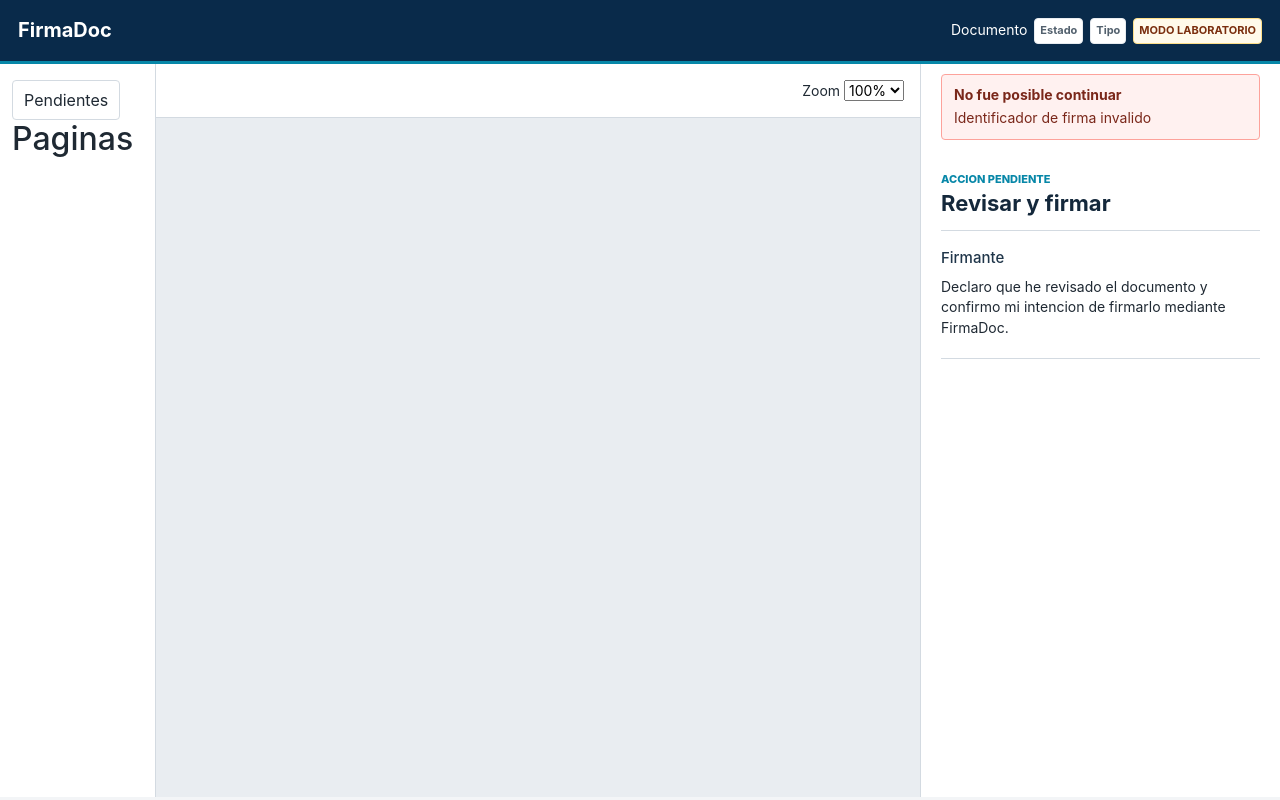
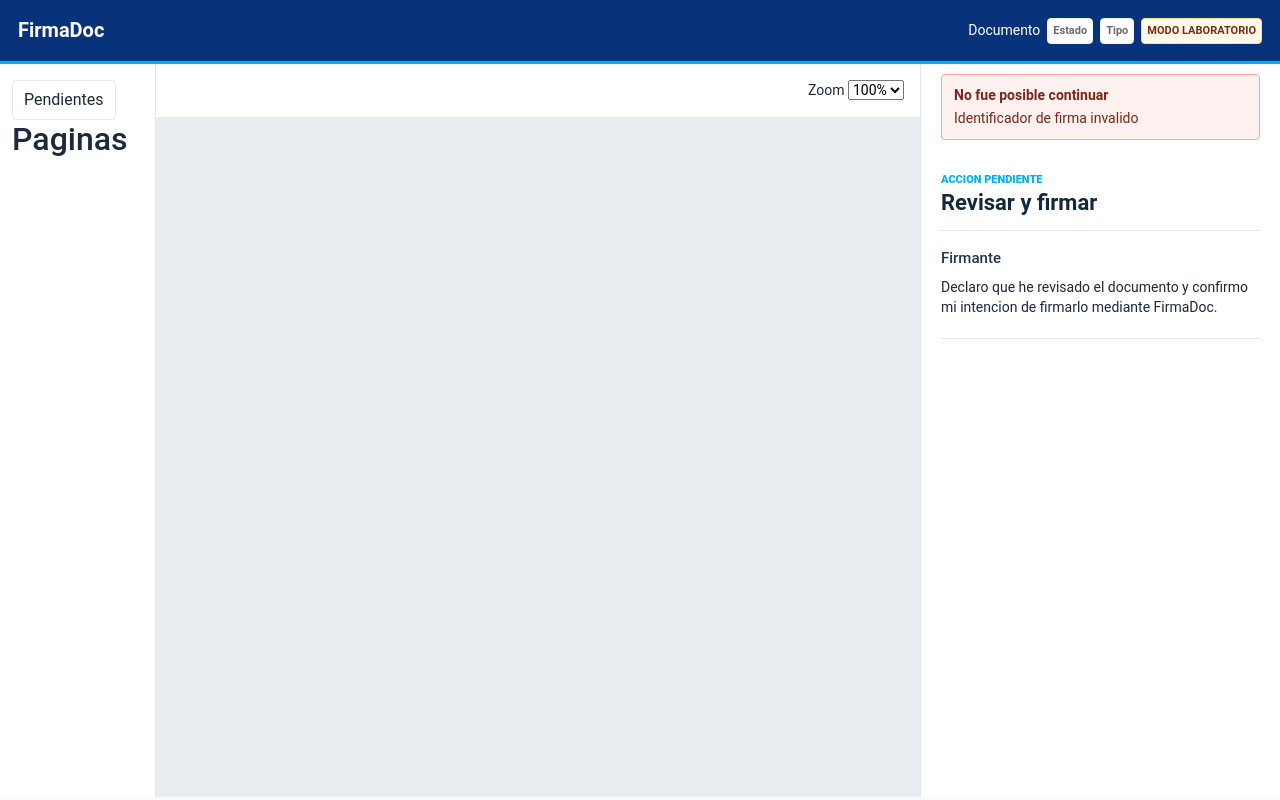
Before and after one commit to GamaYuto/firmadoc, a Python web app: template frontend/templates/firma.html in a window 1280 px wide. Run offline with Jinja, Linux system fonts and the light colour scheme; the template is opened without the code that fills it, so the values that code supplies are empty.

Commit message:
style(ui): update color tokens to Clinica del Caribe palette in firmadoc.css

```diff
--- a/frontend/static/css/firmadoc.css
+++ b/frontend/static/css/firmadoc.css
@@ -1,17 +1,17 @@
 :root {
-  --fd-blue: #123B66;
-  --fd-blue-strong: #092A4A;
-  --fd-cyan: #0787A8;
-  --fd-green: #16764A;
-  --fd-amber: #A35C00;
-  --fd-red: #B42318;
-  --fd-gray: #52606D;
-  --fd-muted: #6B7785;
-  --fd-light: #E7EBEF;
-  --fd-bg: #F3F5F7;
+  --fd-blue: #08337B;
+  --fd-blue-strong: #08337B;
+  --fd-cyan: #00AFEF;
+  --fd-green: #10B981;
+  --fd-amber: #F59E0B;
+  --fd-red: #DC2626;
+  --fd-gray: #696B6D;
+  --fd-muted: #64748B;
+  --fd-light: #EBF8FE;
+  --fd-bg: #F8FAFC;
   --fd-surface: #FFFFFF;
-  --fd-border: #D3DAE1;
-  --fd-shadow: 0 8px 24px rgba(21, 38, 55, 0.08);
+  --fd-border: #E2E8F0;
+  --fd-shadow: 0 10px 25px -5px rgba(8, 51, 123, 0.08);
 }
 
 * {
@@ -21,8 +21,8 @@
 body {
   margin: 0;
   background: var(--fd-bg);
-  color: #1F2933;
-  font-family: Inter, "Segoe UI", Arial, Helvetica, sans-serif;
+  color: #1E293B;
+  font-family: "Avenir Next", "Avenir", "Roboto", "Segoe UI", Arial, sans-serif;
   font-size: 14px;
   line-height: 1.45;
 }
```
